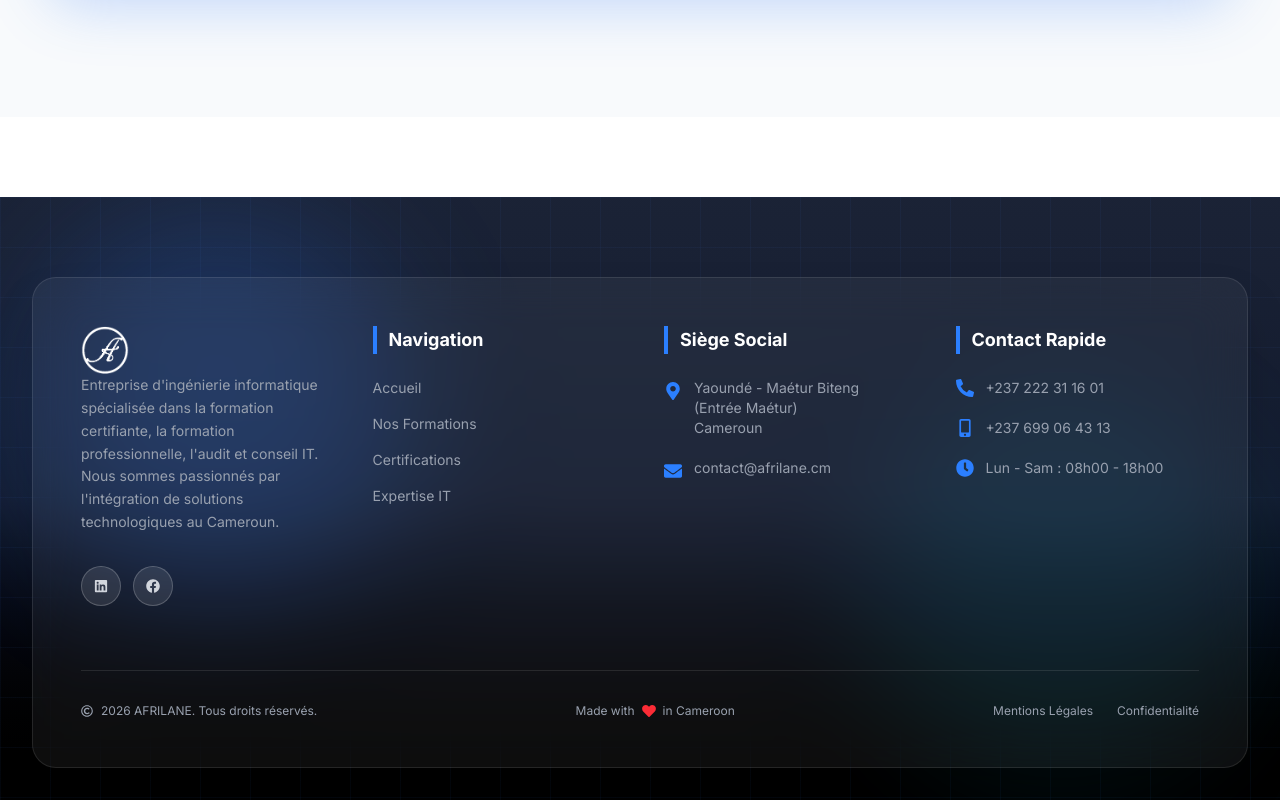
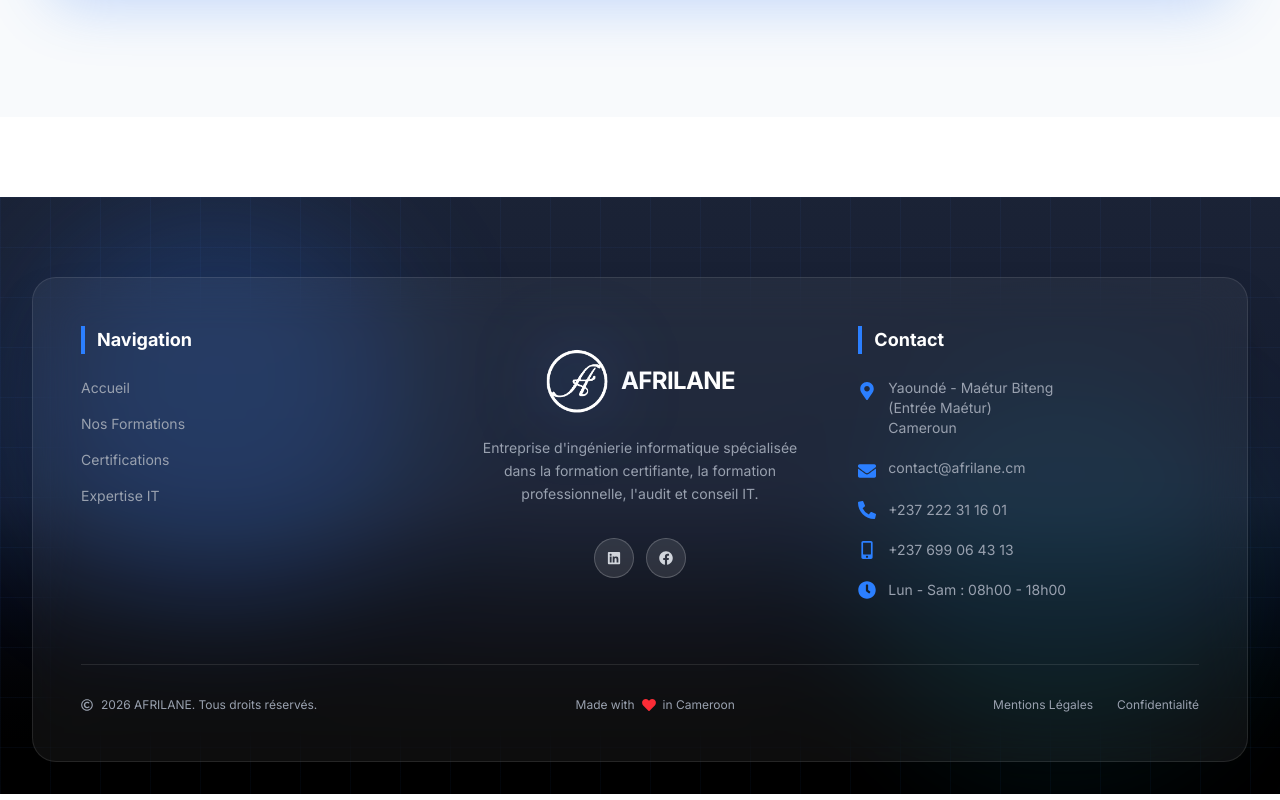
Before and after one commit to 7even5iv/afrilane-website, a React (Vite) app: page / in a window 1280 px wide. Shown: the part 6865-7665 px from the top of the page. Built offline with nearby package versions, Linux system fonts and the light colour scheme; no server answers.

Commit message:
:Mise à jour 01/06/2026

```diff
--- a/src/components/layout/Footer.tsx
+++ b/src/components/layout/Footer.tsx
@@ -1,6 +1,6 @@
 import { motion, AnimatePresence } from "framer-motion";
 import { useEffect, useState } from "react";
-import { Link } from "react-router-dom"; // Important pour la navigation sans rechargement
+import { Link } from "react-router-dom";
 import {
     FaMapMarkerAlt,
     FaEnvelope,
@@ -35,7 +35,6 @@ const Footer = () => {
         });
     };
 
-    // Variantes d'animation avec "as const" pour éviter les erreurs TypeScript
     const footerVariants = {
         hidden: { opacity: 0, y: 50 },
         visible: {
@@ -115,39 +114,7 @@ const Footer = () => {
                 {/* Container principal Glassmorphism */}
                 <div className="relative backdrop-blur-xl bg-white/5 border border-white/10 rounded-3xl p-8 md:p-12 shadow-2xl hover:shadow-[0_0_50px_rgba(59,130,246,0.2)] transition-shadow duration-500">
 
-                    <div className="grid grid-cols-1 md:grid-cols-2 lg:grid-cols-4 gap-12 mb-16">
-
-                        {/* SECTION LOGO & ABOUT */}
-                        <motion.div className="space-y-6" variants={itemVariants}>
-                            <Link to="/">
-                                <motion.img
-                                    src={logo}
-                                    alt="Afrilane"
-                                    className="h-12 w-auto brightness-0 invert"
-                                    whileHover={{ scale: 1.05, rotate: 2 }}
-                                />
-                            </Link>
-                            <p className="text-gray-400 text-sm leading-relaxed">
-                                Entreprise d'ingénierie informatique spécialisée
-                                dans la formation certifiante, la formation professionnelle, l'audit et conseil IT. Nous sommes passionnés par
-                                l'intégration de solutions technologiques
-                                au Cameroun.
-                            </p>
-                            <div className="flex gap-3 pt-2">
-                                {socialLinks.map((social, index) => (
-                                    <motion.a
-                                        key={index}
-                                        href={social.href}
-                                        target="_blank"
-                                        rel="noopener noreferrer"
-                                        className={`group w-10 h-10 rounded-full bg-white/10 border border-white/20 flex items-center justify-center transition-all duration-300 ${social.hover}`}
-                                        whileHover={{ scale: 1.15, y: -4 }}
-                                    >
-                                        <social.Icon className="text-gray-300 group-hover:text-white text-sm" />
-                                    </motion.a>
-                                ))}
-                            </div>
-                        </motion.div>
+                    <div className="grid grid-cols-1 md:grid-cols-2 lg:grid-cols-3 gap-12 mb-16">
 
                         {/* SECTION NAVIGATION */}
                         <motion.div variants={itemVariants}>
@@ -168,10 +135,56 @@ const Footer = () => {
                             </ul>
                         </motion.div>
 
-                        {/* SECTION ADRESSE (YAOUNDÉ) */}
+                        {/* SECTION LOGO CENTRÉE AVEC TEXTE AFRILANE */}
+                        <motion.div
+                            className="flex flex-col items-center justify-center space-y-6"
+                            variants={itemVariants}
+                        >
+                            <Link to="/" className="flex items-center gap-3 group">
+                                <motion.div
+                                    className="relative"
+                                    whileHover={{ scale: 1.05 }}
+                                    transition={{ duration: 0.3 }}
+                                >
+                                    {/* Effet de glow autour du logo */}
+                                    <div className="absolute inset-0 bg-blue-500/20 blur-2xl rounded-full group-hover:bg-blue-500/30 transition-all duration-500" />
+                                    <img
+                                        src={logo}
+                                        alt="Afrilane"
+                                        className="h-16 w-auto brightness-0 invert relative z-10"
+                                    />
+                                </motion.div>
+                                <motion.span
+                                    className="text-white text-2xl font-bold tracking-tight"
+                                    whileHover={{ scale: 1.05 }}
+                                    transition={{ duration: 0.3 }}
+                                >
+                                    AFRILANE
+                                </motion.span>
+                            </Link>
+                            <p className="text-gray-400 text-sm leading-relaxed text-center max-w-xs">
+                                Entreprise d'ingénierie informatique spécialisée dans la formation certifiante, la formation professionnelle, l'audit et conseil IT.
+                            </p>
+                            <div className="flex gap-3 pt-2">
+                                {socialLinks.map((social, index) => (
+                                    <motion.a
+                                        key={index}
+                                        href={social.href}
+                                        target="_blank"
+                                        rel="noopener noreferrer"
+                                        className={`group w-10 h-10 rounded-full bg-white/10 border border-white/20 flex items-center justify-center transition-all duration-300 ${social.hover}`}
+                                        whileHover={{ scale: 1.15, y: -4 }}
+                                    >
+                                        <social.Icon className="text-gray-300 group-hover:text-white text-sm" />
+                                    </motion.a>
+                                ))}
+                            </div>
+                        </motion.div>
+
+                        {/* SECTION ADRESSE & CONTACT */}
                         <motion.div variants={itemVariants}>
                             <h4 className="text-lg font-bold mb-6 border-l-4 border-blue-500 pl-3 text-white">
-                                Siège Social
+                                Contact
                             </h4>
                             <ul className="space-y-5 text-gray-400 text-sm">
                                 <li className="flex items-start gap-3 group">
@@ -190,15 +203,6 @@ const Footer = () => {
                                         contact@afrilane.cm
                                     </a>
                                 </li>
-                            </ul>
-                        </motion.div>
-
-                        {/* SECTION CONTACT */}
-                        <motion.div variants={itemVariants}>
-                            <h4 className="text-lg font-bold mb-6 border-l-4 border-blue-500 pl-3 text-white">
-                                Contact Rapide
-                            </h4>
-                            <ul className="space-y-5 text-gray-400 text-sm">
                                 {contactInfo.map((info, index) => (
                                     <li key={index} className="flex items-center gap-3 group">
                                         <info.icon className="text-blue-500 text-lg group-hover:scale-110 transition-transform flex-shrink-0" />
```
